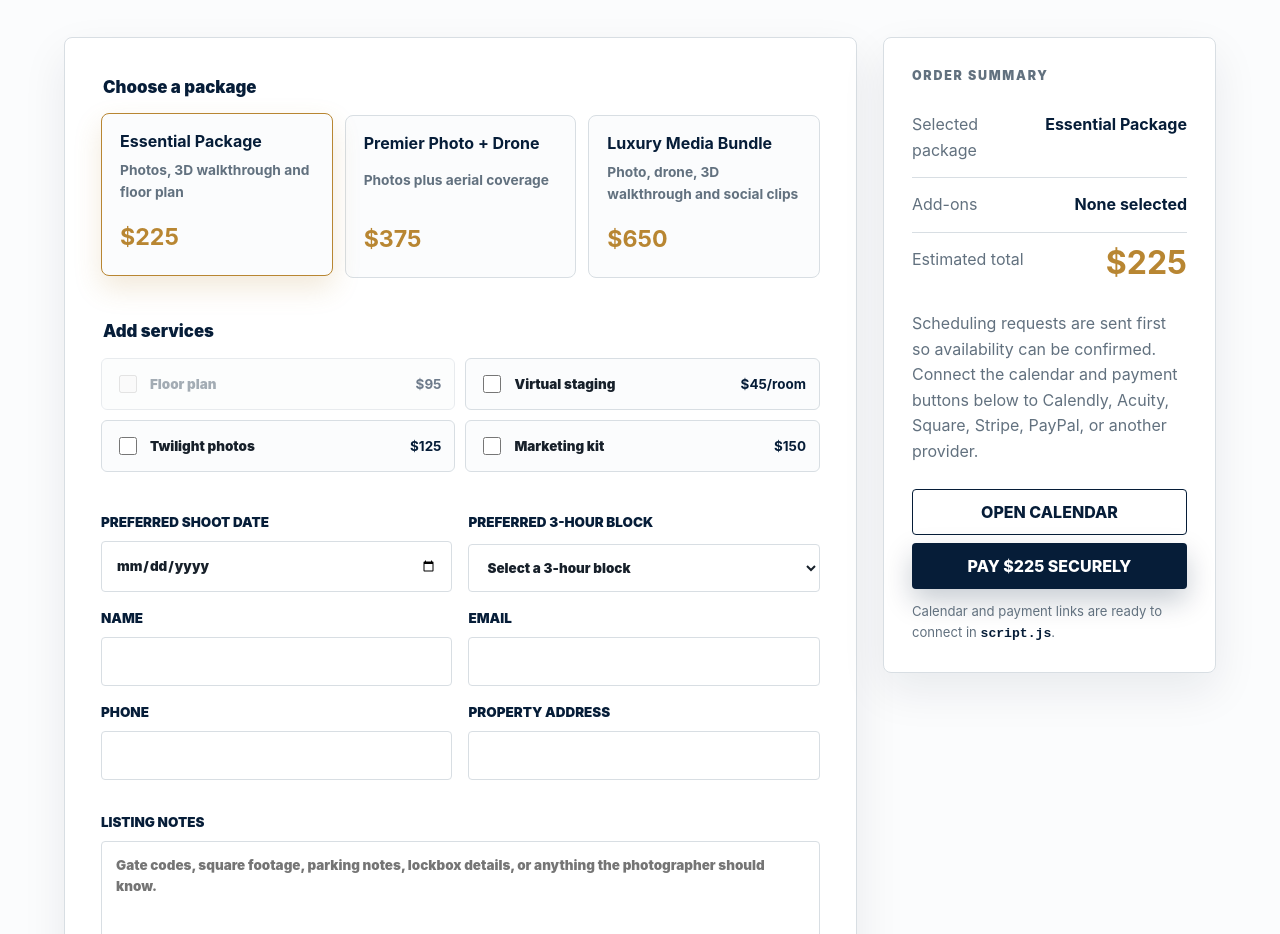
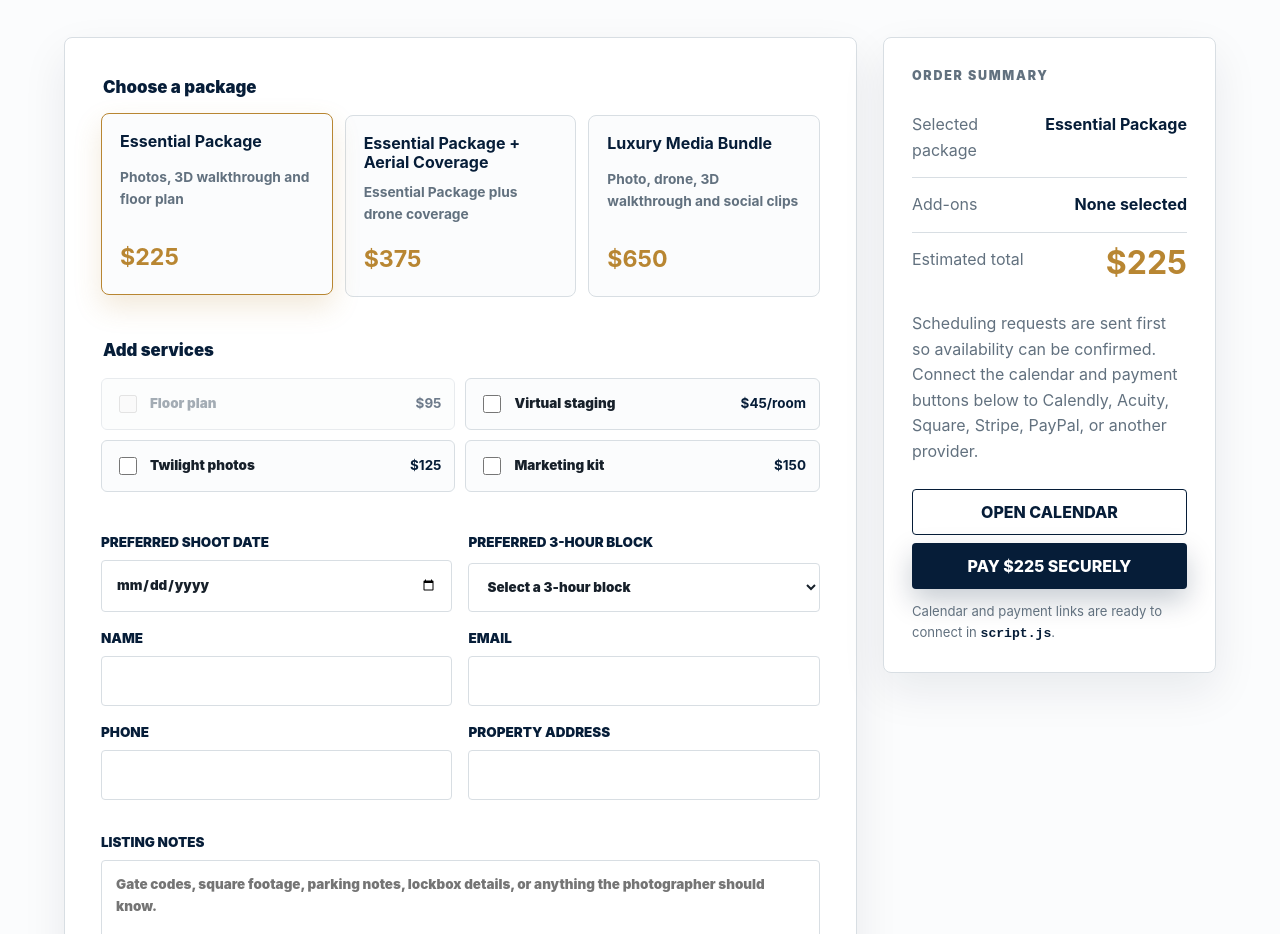
Before and after one commit to morganreedpublishing/lee-premier-property-media, a website: page index.html in a window 1280 px wide. Shown: the part 5880-6814 px from the top of the page. Drawn offline with Linux system fonts and the light colour scheme; a script that the page names is missing.

Commit message:
Rename aerial coverage package

```diff
--- a/PAYMENT_SETUP.txt
+++ b/PAYMENT_SETUP.txt
@@ -34,7 +34,7 @@ Current server-validated pricing:
 Packages:
 Essential Package: $225
 Includes photos, 3D walkthrough and floor plan.
-Premier Photo + Drone: $375
+Essential Package + Aerial Coverage: $375
 Luxury Media Bundle: $650
 
 Add-ons:
--- a/index.html
+++ b/index.html
@@ -290,10 +290,10 @@
                   </span>
                 </label>
                 <label class="package-option">
-                  <input type="radio" name="package" value="Premier Photo + Drone" data-price="375" />
+                  <input type="radio" name="package" value="Essential Package + Aerial Coverage" data-price="375" />
                   <span>
-                    <strong>Premier Photo + Drone</strong>
-                    <small>Photos plus aerial coverage</small>
+                    <strong>Essential Package + Aerial Coverage</strong>
+                    <small>Essential Package plus drone coverage</small>
                     <b>$375</b>
                   </span>
                 </label>
--- a/netlify/functions/create-checkout-session.js
+++ b/netlify/functions/create-checkout-session.js
@@ -2,7 +2,7 @@ const stripe = require("stripe")(process.env.STRIPE_SECRET_KEY);
 
 const PACKAGES = {
   "Essential Package": 22500,
-  "Premier Photo + Drone": 37500,
+  "Essential Package + Aerial Coverage": 37500,
   "Luxury Media Bundle": 65000,
 };
 
```
